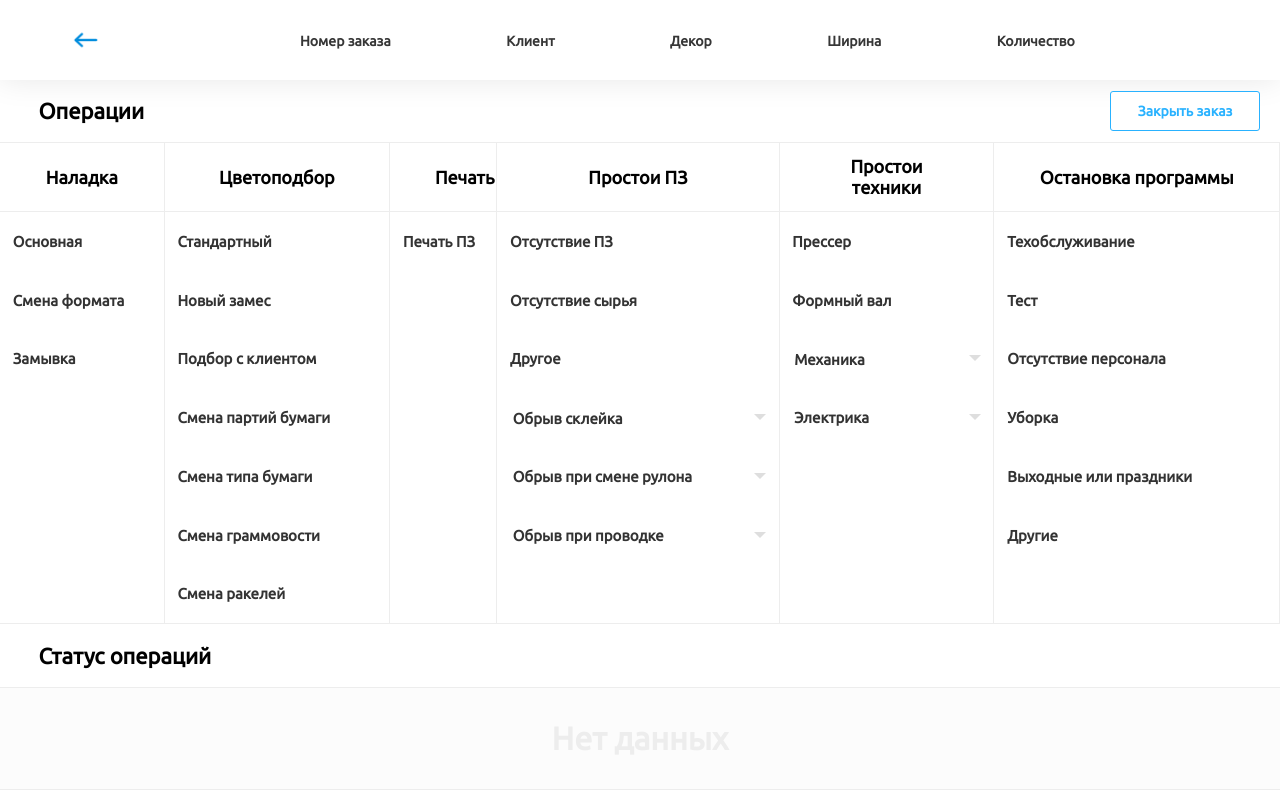
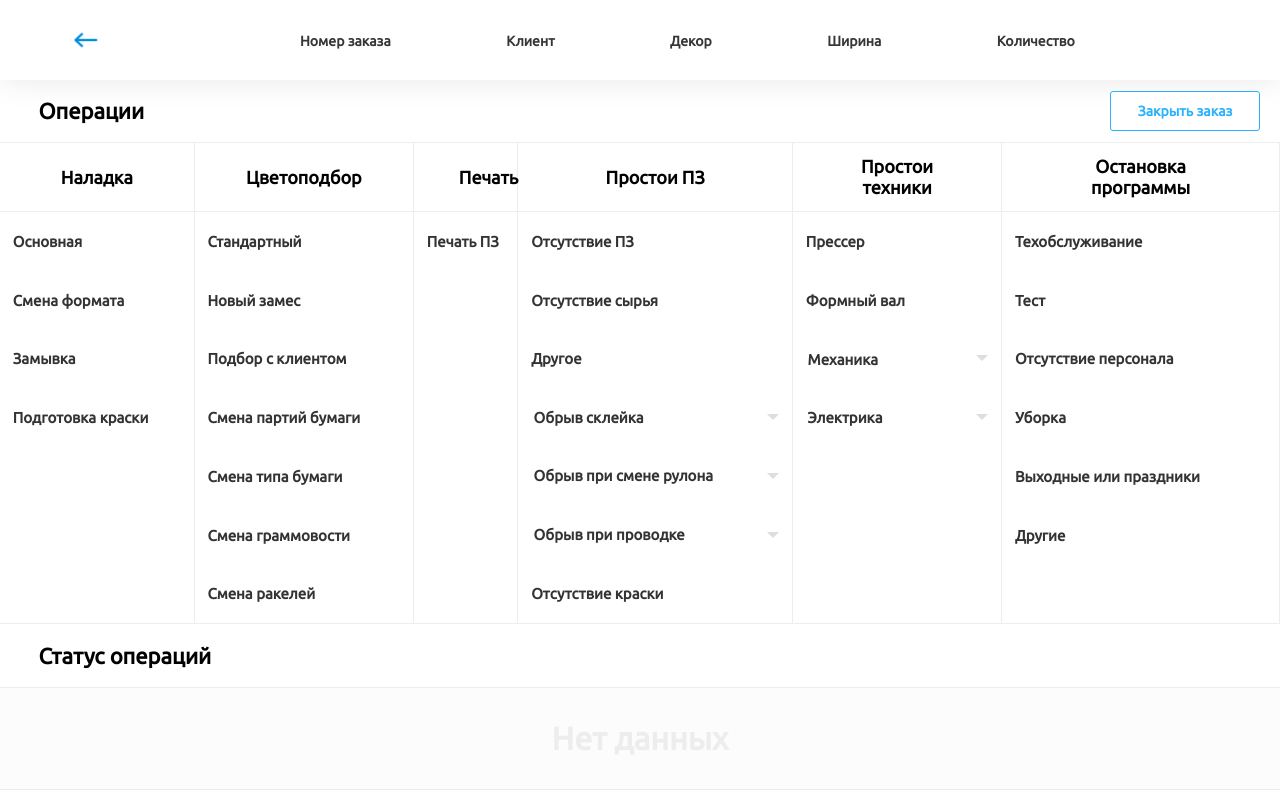
Before and after one commit to textyre/slotex-printer, an Electron app: page main/main.html in a window 1280 px wide. Drawn offline with nearby package versions, Linux system fonts and the light colour scheme; no server answers.

Commit message:
Fix bugs

```diff
--- a/main.js
+++ b/main.js
@@ -818,7 +818,7 @@ ipcMain.on('startOperation', function (event, operation) {
         }
       }
 
-    }, 1000);
+    }, 60000);
 });
 
 function addHistoryOperation(operation) {
--- a/main/main.html
+++ b/main/main.html
@@ -53,26 +53,26 @@
       </thead>
       <tr>
         <td class="adjustment" tabindex="1">Основная</td>
-        <td class="adjustment" tabindex="4">Стандартный</td>
-        <td class="print" tabindex="11">Печать ПЗ</td>
-        <td class="downtime" tabindex="12">Отсутствие ПЗ</td>
-        <td class="downtime" tabindex="18">Прессер</td>
-        <td class="stop" tabindex="22">Техобслуживание</td>
+        <td class="adjustment" tabindex="5">Стандартный</td>
+        <td class="print" tabindex="12">Печать ПЗ</td>
+        <td class="downtime" tabindex="13">Отсутствие ПЗ</td>
+        <td class="downtime" tabindex="20">Прессер</td>
+        <td class="stop" tabindex="24">Техобслуживание</td>
       </tr>
       <tr>
         <td class="adjustment" tabindex="2">Смена формата</td>
-        <td class="adjustment" tabindex="5">Новый замес</td>
+        <td class="adjustment" tabindex="6">Новый замес</td>
         <td></td>
-        <td class="downtime" tabindex="13">Отсутствие сырья</td>
-        <td class="downtime" tabindex="19">Формный вал</td>
-        <td class="stop" tabindex="23">Тест</td>
+        <td class="downtime" tabindex="14">Отсутствие сырья</td>
+        <td class="downtime" tabindex="21">Формный вал</td>
+        <td class="stop" tabindex="25">Тест</td>
       </tr>
       <tr>
         <td class="adjustment" tabindex="3">Замывка</td>
-        <td class="adjustment" tabindex="6">Подбор с клиентом</td>
+        <td class="adjustment" tabindex="7">Подбор с клиентом</td>
         <td></td>
-        <td class="downtime" tabindex="14">Другое</td>
-        <td class="dropbtn" tabindex="20">
+        <td class="downtime" tabindex="15">Другое</td>
+        <td class="dropbtn" tabindex="22">
           <label class="dropbtn">Механика</label>
           <div class="dropdown-content">
             <a tabindex="1">Размотка</a>
@@ -85,13 +85,13 @@
           </div>
           <div class="downCursor"></div>
         </td>
-        <td class="stop" tabindex="24">Отсутствие персонала</td>
+        <td class="stop" tabindex="26">Отсутствие персонала</td>
       </tr>
       <tr>
+        <td class="adjustment" tabindex="4">Подготовка краски</td>
+        <td class="adjustment" tabindex="8">Смена партий бумаги</td>
         <td></td>
-        <td class="adjustment" tabindex="7">Смена партий бумаги</td>
-        <td></td>
-        <td class="dropbtn" tabindex="15">
+        <td class="dropbtn" tabindex="16">
           <label class="dropbtn">Обрыв склейка</label>
           <div class="dropdown-content">
               <a tabindex="1">Размотка</a>
@@ -102,7 +102,7 @@
             </div>
             <div class="downCursor"></div>
           </td>
-        <td class="dropbtn" tabindex="21">
+        <td class="dropbtn" tabindex="23">
           <label class="dropbtn">Электрика</label>
           <div class="dropdown-content">
             <a tabindex="1">Размотка</a>
@@ -115,13 +115,13 @@
           </div>
           <div class="downCursor"></div>
         </td>
-        <td class="stop" tabindex="25">Уборка</td>
+        <td class="stop" tabindex="27">Уборка</td>
       </tr>
       <tr>
         <td></td>
-        <td class="adjustment" tabindex="8">Смена типа бумаги</td>
+        <td class="adjustment" tabindex="9">Смена типа бумаги</td>
         <td></td>
-        <td class="dropbtn" tabindex="16">
+        <td class="dropbtn" tabindex="17">
           <label class="dropbtn">Обрыв при смене рулона</label>
           <div class="dropdown-content">
             <a tabindex="1">Размотка</a>
@@ -133,13 +133,13 @@
           <div class="downCursor"></div>
         </td>
         <td></td>
-        <td class="stop" tabindex="26">Выходные или праздники</td>
+        <td class="stop" tabindex="28">Выходные или праздники</td>
       </tr>
       <tr>
         <td></td>
-        <td class="adjustment" tabindex="9">Смена граммовости</td>
+        <td class="adjustment" tabindex="10">Смена граммовости</td>
         <td></td>
-        <td class="dropbtn" tabindex="17">
+        <td class="dropbtn" tabindex="18">
           <label class="dropbtn">Обрыв при проводке</label>
           <div class="dropdown-content">
             <a tabindex="1">Размотка</a>
@@ -151,13 +151,13 @@
           <div class="downCursor"></div>
         </td>
         <td></td>
-        <td class="stop" tabindex="27">Другие</td>
+        <td class="stop" tabindex="29">Другие</td>
       </tr>
       <tr>
         <td></td>
-        <td class="adjustment" tabindex="10">Смена ракелей</td>
+        <td class="adjustment" tabindex="11">Смена ракелей</td>
         <td></td>
-        <td></td>
+        <td class="downtime" tabindex="19">Отсутствие краски</td>
         <td></td>
         <td></td>
       </tr>
--- a/main/operations.js
+++ b/main/operations.js
@@ -5,7 +5,7 @@ const remote = require('electron').remote;
 let countOperation = 0;
 
 //Псевдоконстанта для увелечения tabIndex
-let lastIndex      = 28;
+let lastIndex      = 30;
 
 //Содержит последнюю операцию на экране, чтобы возвращать на нее фокус
 let lastActiveElement = null;
```
Also changed, not shown: 1 other file.
